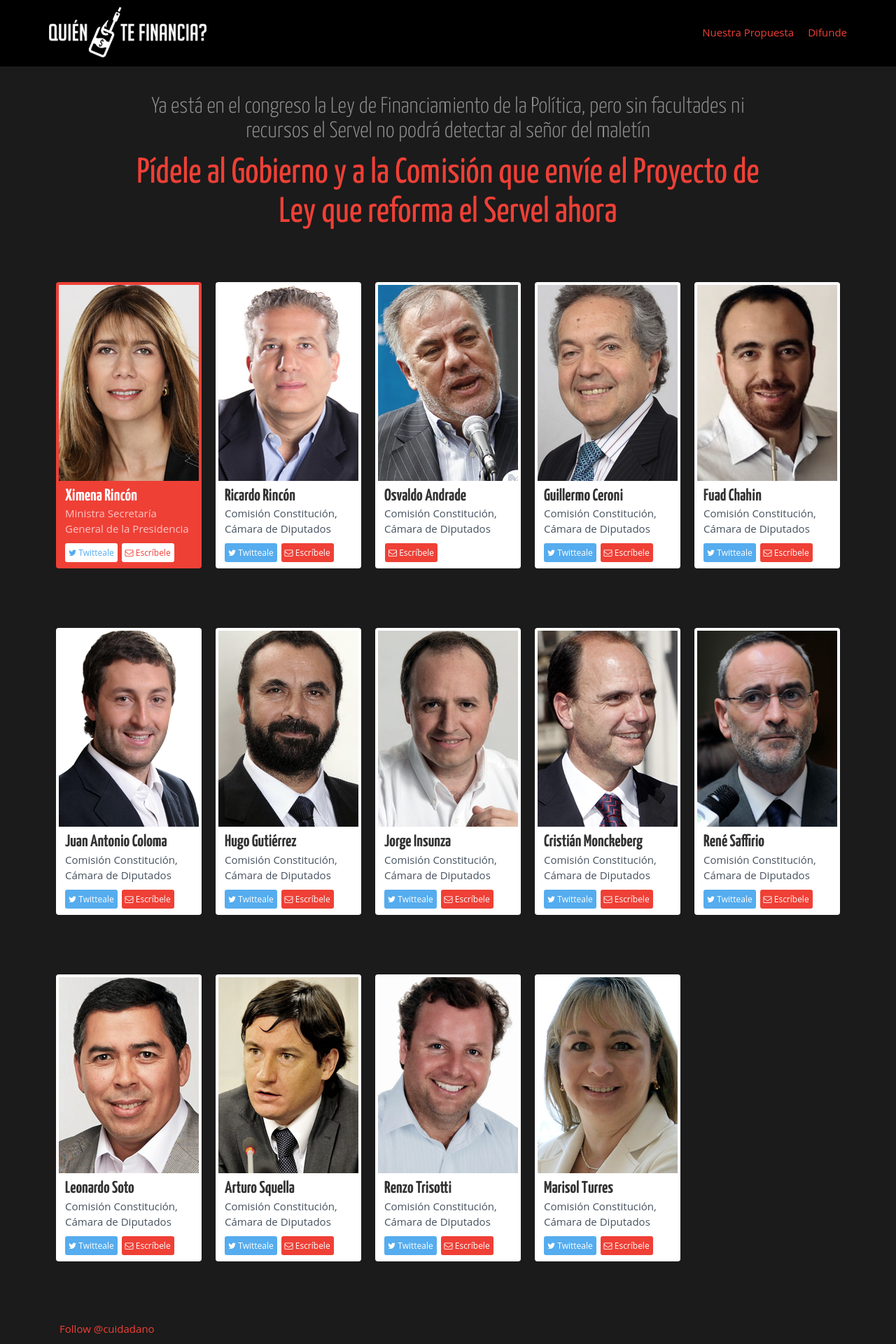
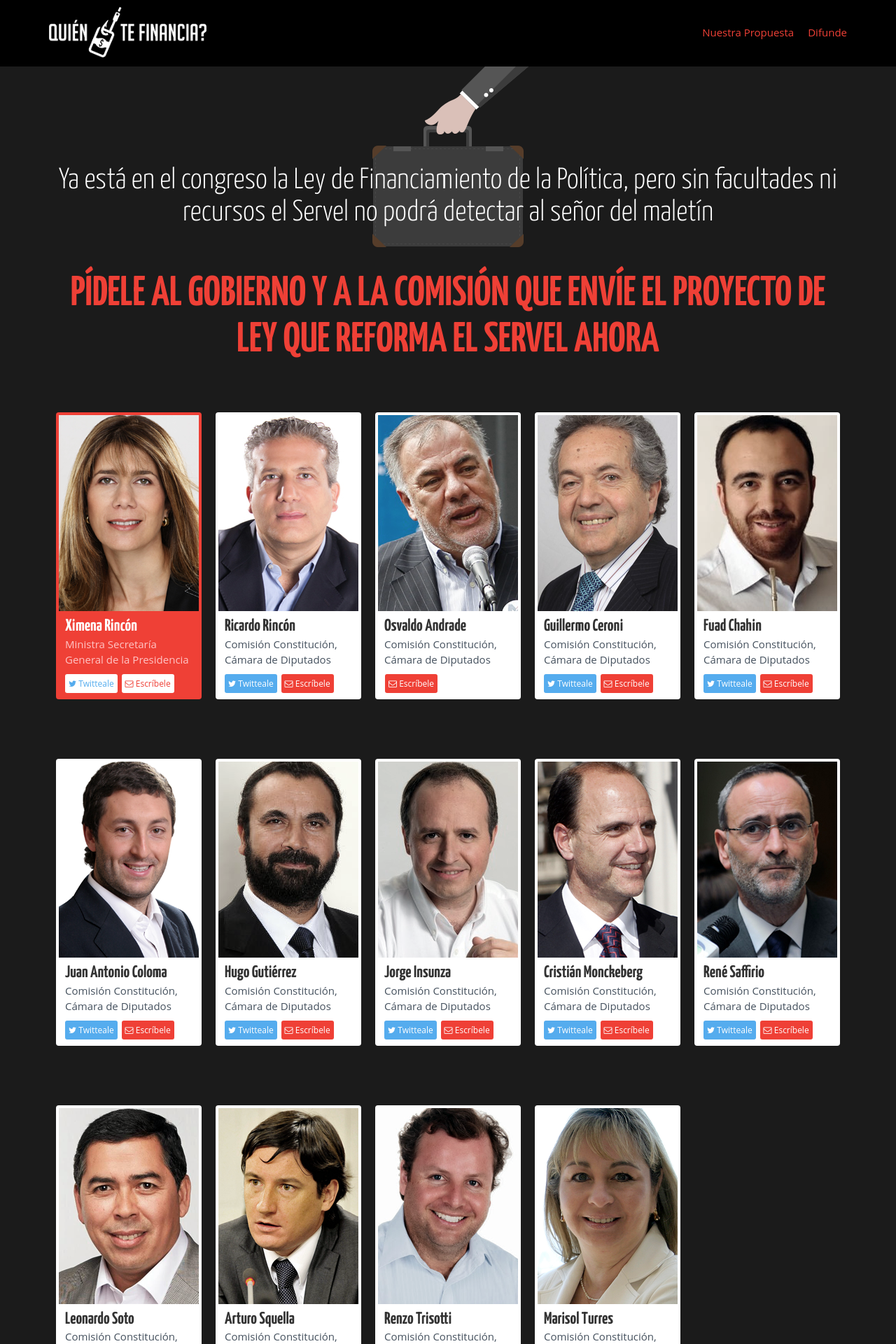
Before and after one commit to ciudadanointeligente/quien-te-financia, a Jekyll site: the page built from index.html, in a window 1280 px wide. Shown: the top 1920 px of the page at 70% size. Built offline with Jekyll 4.4.1, drawn with Linux system fonts in a browser that asks for light colours; nearby versions of some CDN libraries; comment, search, counter and statistics services are not loaded.

Commit message:
Maletín en home.

```diff
--- a/_sass/_layout.scss
+++ b/_sass/_layout.scss
@@ -341,18 +341,29 @@ footer a img:hover {
 }
 
 .titleLine {
-	width: 80%;
-	margin: 40px auto 70px;
+	margin: 140px auto 70px;
 	text-align: center;
+	position: relative;
 }
 
-.titleLine h1{
+.titleLine:before {
+	content: url(../img/maletin.png);
+	position: absolute;
+	top: -150px;
+	left: 40.5%;
+	z-index: -1;
+}
+
+.titleLine h1 {
 	color: #EF4036;
+	margin: 60px 0;
+	text-transform: uppercase;
+	font-weight: 900;
+	font-size: 60px;
 }
 
 .titleLine h2{
-	font-size: 32px;
-	color: #909090;
+	font-size: 42px;
 }
 
 .caption h3{
```
Also changed, not shown: img/congressman/alberto-espina.jpg (added), img/congressman/pedro-araya.jpg (added).
